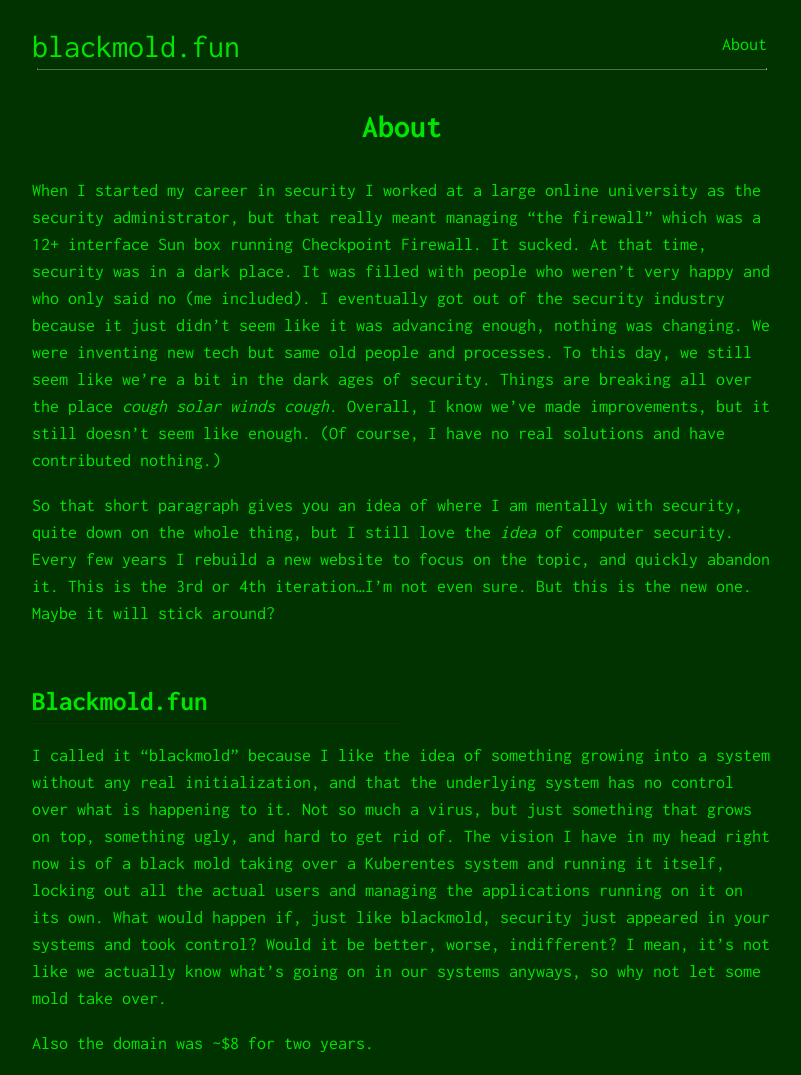
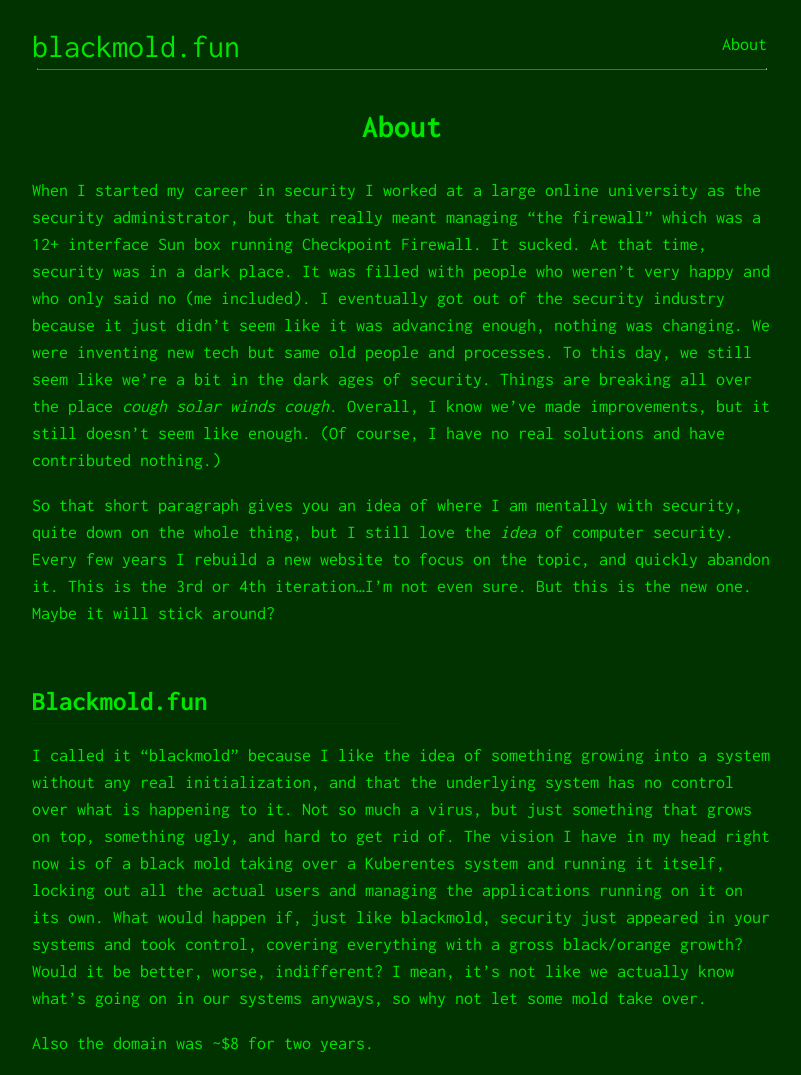
Before and after one commit to blackmold-fun/blackmold-fun.github.io, a Jekyll site: the page built from about.md, in a window 1280 px wide. Shown: the whole page, without its empty margins (238-1039 px from the left). Built offline with Jekyll 4.4.1, drawn with Linux system fonts in a browser that asks for light colours; nearby versions of some CDN libraries; comment, search, counter and statistics services are not loaded.

Commit message:
udate about

```diff
--- a/about.md
+++ b/about.md
@@ -9,6 +9,6 @@ So that short paragraph gives you an idea of where I am mentally with security,
 
 ## Blackmold.fun
 
-I called it “blackmold” because I like the idea of something growing into a system without any real initialization, and that the underlying system has no control over what is happening to it. Not so much a virus, but just something that grows on top, something ugly, and hard to get rid of. The vision I have in my head right now is of a black mold taking over a Kuberentes system and running it itself, locking out all the actual users and managing the applications running on it on its own. What would happen if, just like blackmold, security just appeared in your systems and took control? Would it be better, worse, indifferent? I mean, it's not like we actually know what's going on in our systems anyways, so why not let some mold take over.
+I called it “blackmold” because I like the idea of something growing into a system without any real initialization, and that the underlying system has no control over what is happening to it. Not so much a virus, but just something that grows on top, something ugly, and hard to get rid of. The vision I have in my head right now is of a black mold taking over a Kuberentes system and running it itself, locking out all the actual users and managing the applications running on it on its own. What would happen if, just like blackmold, security just appeared in your systems and took control, covering everything with a gross black/orange growth? Would it be better, worse, indifferent? I mean, it's not like we actually know what's going on in our systems anyways, so why not let some mold take over.
 
 Also the domain was ~$8 for two years.
```
